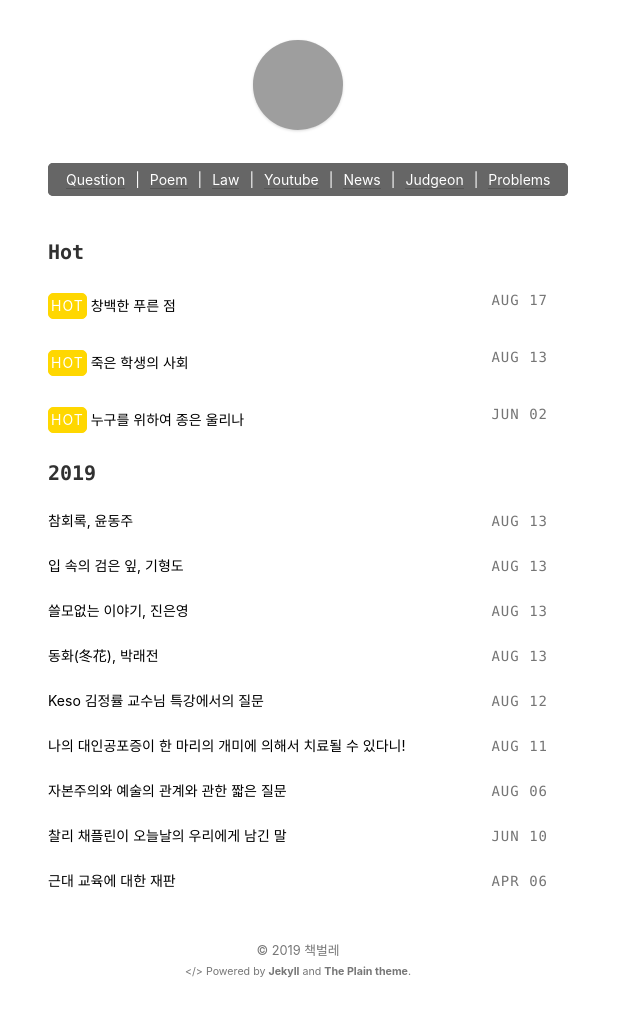
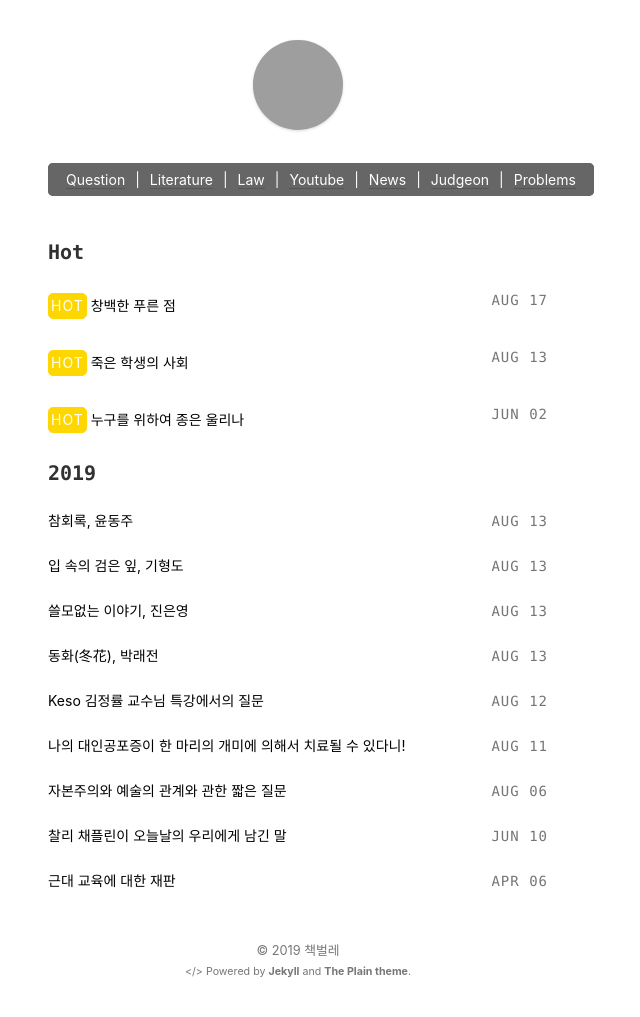
Before and after one commit to stevenoh0908/stevenoh0908.github.io, a Jekyll site: the page built from index.html, in a window 1280 px wide, cut to the strip 0-1017 px from the top of the page. Shown: the whole strip, without its empty margins (342-982 px from the left). Built offline with Jekyll 4.4.1, drawn with Linux system fonts in a browser that asks for light colours; grey boxes are pictures that could not be loaded.

Commit message:
Update index.html

```diff
--- a/index.html
+++ b/index.html
@@ -3,7 +3,7 @@
 ---
 
 <section>
-	<center><span style="border: 3px solid #666666; background-color: #666666; color: white; border-radius: 5px; padding: 5px;"><a style="text-decoration: none; color:white; margin: 10px;" href="/question">Question</a>|<a style="text-decoration: none; color: white; margin: 10px;" href="/poem">Poem</a>|<a style="text-decoration: none; color: white; margin: 10px;" href="/law">Law</a>|<a style="text-decoration: none; color:white; margin: 10px;" href="/youtube">Youtube</a>|<a style="text-decoration: none; color: white; margin: 10px;" href="/news">News</a>|<a style="text-decoration: none; color: white; margin: 10px;" href="/judgeon">Judgeon</a>|<a style="text-decoration: none; color: white; margin: 10px;" href="/problems">Problems</a></center>
+	<center><span style="border: 3px solid #666666; background-color: #666666; color: white; border-radius: 5px; padding: 5px;"><a style="text-decoration: none; color:white; margin: 10px;" href="/question">Question</a>|<a style="text-decoration: none; color: white; margin: 10px;" href="/literature">Literature</a>|<a style="text-decoration: none; color: white; margin: 10px;" href="/law">Law</a>|<a style="text-decoration: none; color:white; margin: 10px;" href="/youtube">Youtube</a>|<a style="text-decoration: none; color: white; margin: 10px;" href="/news">News</a>|<a style="text-decoration: none; color: white; margin: 10px;" href="/judgeon">Judgeon</a>|<a style="text-decoration: none; color: white; margin: 10px;" href="/problems">Problems</a></center>
 </section>
 <section>
 	{% for post in site.posts %}
```
